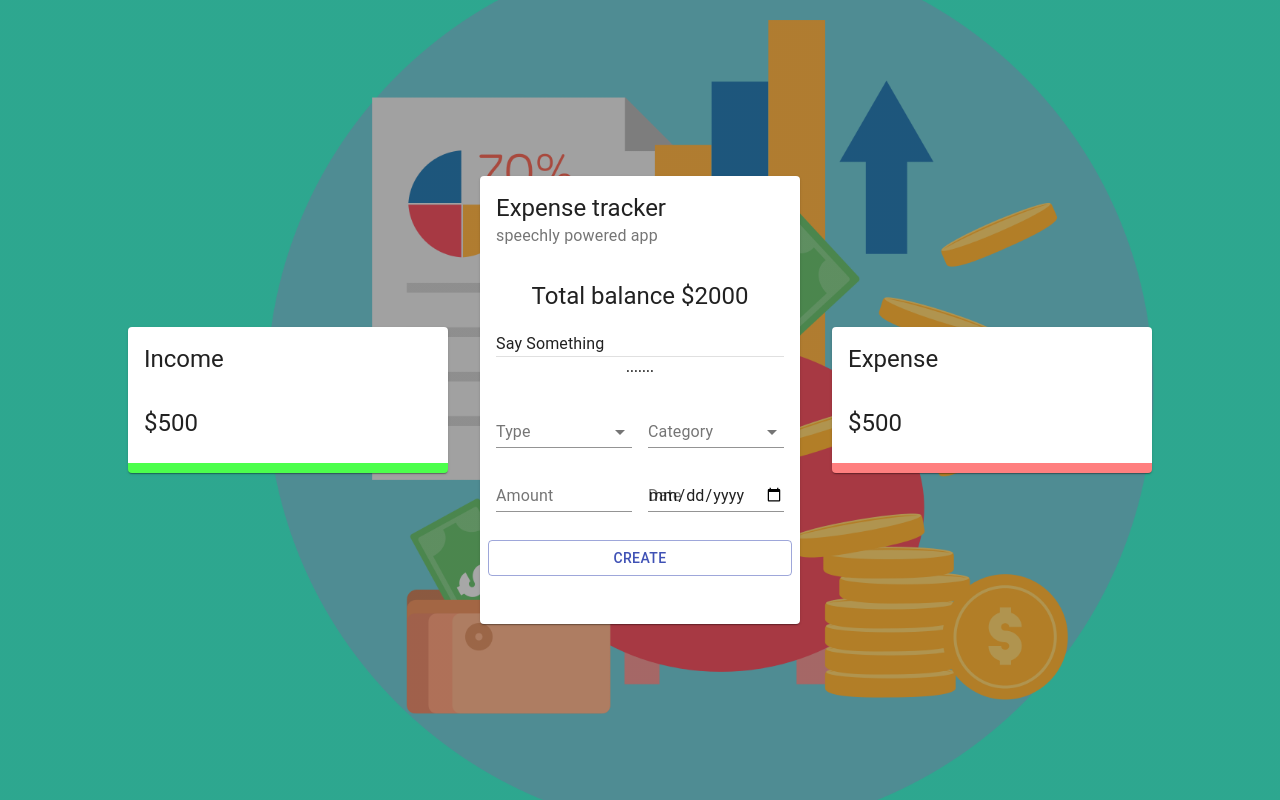
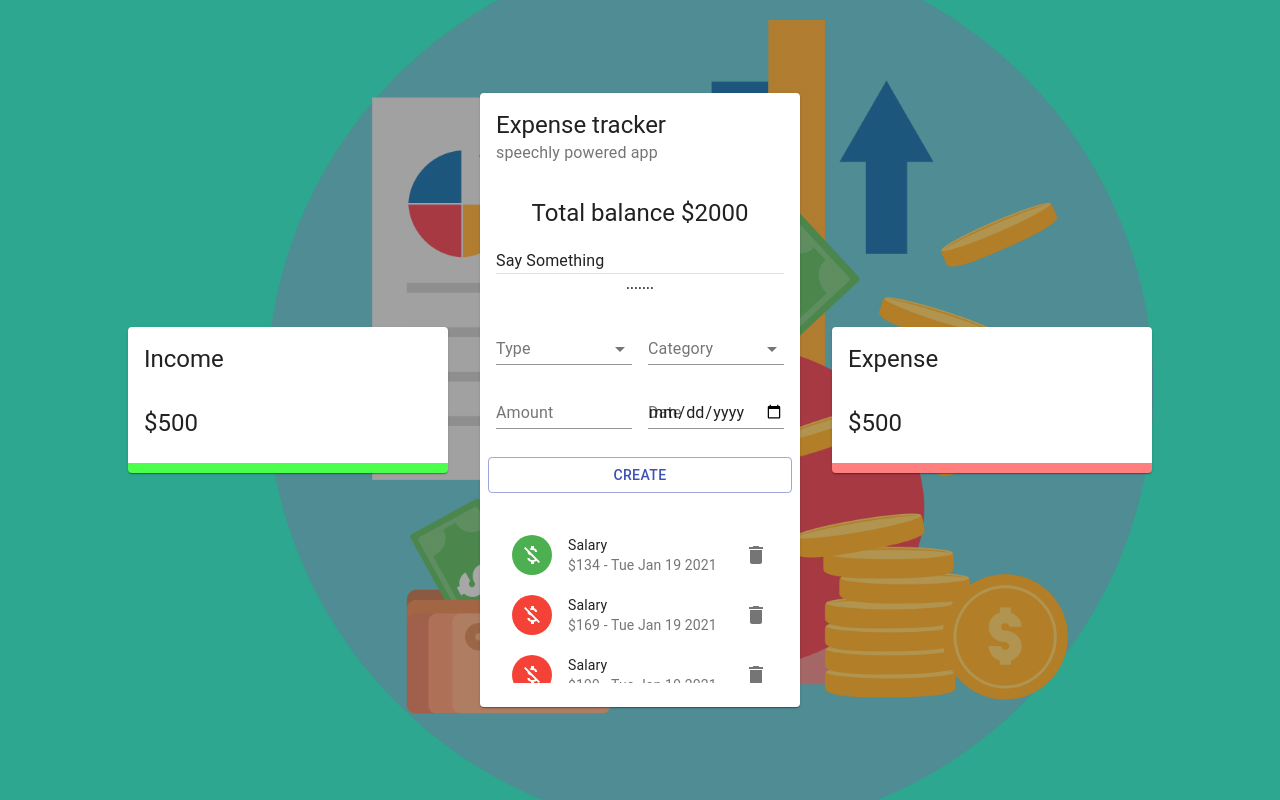
Before and after one commit to SammedSankonatti/expense-tracker, a React (Create React App) app: page / in a window 1280 px wide. Built offline with nearby package versions, Linux system fonts and the light colour scheme.

Commit message:
The basic structure of project is done with static data

```diff
--- a/src/components/Main/List/List.jsx
+++ b/src/components/Main/List/List.jsx
@@ -1,10 +1,57 @@
 import React from 'react';
+import { List as MUIList, ListItem, ListItemAvatar, Avatar, ListItemText, ListItemSecondaryAction, IconButton, Slide } from '@material-ui/core';
+import { Delete, MoneyOff } from '@material-ui/icons';
+
+import useStyles from './styles';
 
 const List = () => {
+    const classes= useStyles();
+
+    const transactions= [ {
+        id:1,
+        type: 'Income',
+        category:'Salary',
+        amount:134,
+        date: 'Tue Jan 19 2021'
+    },
+    {
+        id:2,
+        type: 'Expense',
+        category:'Salary',
+        amount:169,
+        date: 'Tue Jan 19 2021'
+    },
+     {
+        id:3,
+        type: 'Expense',
+        category:'Salary',
+        amount:199,
+        date: 'Tue Jan 19 2021'
+    }
+];
+
     return (
-        <div>
-
-        </div>
+        <MUIList dense="false" className={classes.list} >
+            {
+                transactions.map((transaction)=>(
+                    <Slide direction="down" in mountOnEnter unmountOnExit key={transaction.id} >
+                        <ListItem >
+                            <ListItemAvatar>
+                                <Avatar className={transaction.type === 'Income'? classes.avatarIncome : classes.avatarExpense} >
+                                    <MoneyOff />
+                                </Avatar>
+                            </ListItemAvatar>
+                            <ListItemText primary={transaction.category} secondary={`$${transaction.amount} - ${transaction.date}`} />
+                            <ListItemSecondaryAction >
+                                <IconButton edge="end" aria-label="delete" onClick="" >
+                                    <Delete />
+                                </IconButton>
+                            </ListItemSecondaryAction>
+                        </ListItem>
+                    </Slide>
+                ) )
+            }
+        </MUIList>
     )
 }
 
--- a/src/components/Main/Main.jsx
+++ b/src/components/Main/Main.jsx
@@ -3,6 +3,7 @@
 
 import useStyles from './styles';
 import Form from './Form/Form';
+import List from './List/List';
 
 const Main = () => {
     const classes= useStyles();
@@ -20,7 +21,7 @@
             <CardContent className={classes.CardContent} >
                 <Grid container spacing={2} >
                     <Grid item xs={12} >
-                        {/* <List /> */}
+                        <List />
                     </Grid>
                 </Grid>
             </CardContent>
```
Also changed, not shown: 1 other file (tests, documents, lock files or other folders).
